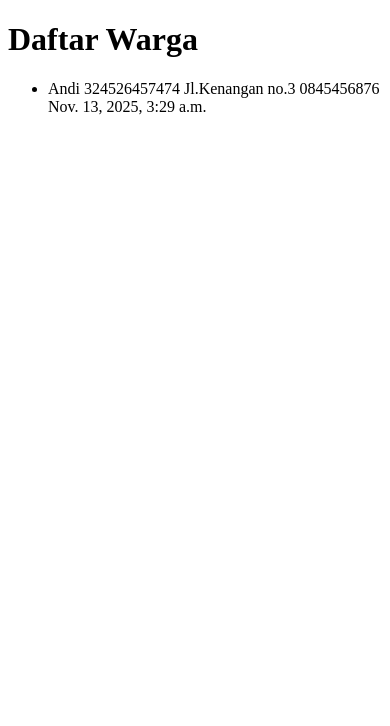
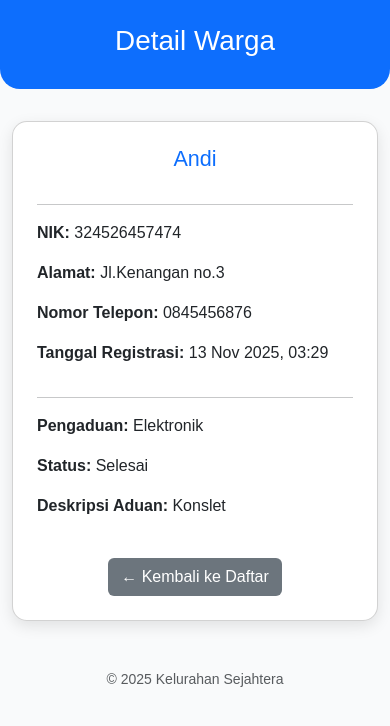
Before and after one commit to FajarRama01/FrameworkProgramming_Fajar, a Django app: page /warga/3/ in a window 390 px wide. Shown: the top 726 px of the page. Run offline with Django 5.2, Linux system fonts and the light colour scheme; data comes from the database, SQL or seed files in the repository; both versions use the stored data as it was after the commit.

Commit message:
Pertemuan_2

```diff
--- a/data_kelurahan/warga/admin.py
+++ b/data_kelurahan/warga/admin.py
@@ -1,5 +1,7 @@
 from django.contrib import admin
-from .models import Warga
+from .models import Warga, Pengaduan
 
+
+# Register your models here.
 admin.site.register(Warga)
-# Register your models here.
+admin.site.register(Pengaduan)
--- a/data_kelurahan/warga/models.py
+++ b/data_kelurahan/warga/models.py
@@ -12,3 +12,21 @@ class Warga(models.Model):
 
     def __str__(self):
         return self.nama_lengkap
+
+class Pengaduan(models.Model):
+    STATUS_CHOICES = [
+        ('BARU', 'Baru'),
+        ('DIPROSES', 'Diproses'),
+        ('SELESAI', 'Selesai'),
+    ]
+
+    judul = models.CharField(max_length=200)
+    deskripsi = models.TextField()
+    status = models.CharField(max_length=10, choices=STATUS_CHOICES, default='BARU')
+    tanggal_lapor = models.DateTimeField(auto_now_add=True)
+
+    # Relasi
+    pelapor = models.ForeignKey(Warga, on_delete=models.CASCADE, related_name='pengaduan')
+
+    def __str__(self):
+        return self.judul
--- a/data_kelurahan/warga/templates/warga/warga_detail.html
+++ b/data_kelurahan/warga/templates/warga/warga_detail.html
@@ -1,4 +1,4 @@
-<!DOCTYPE html>
+<!-- <!DOCTYPE html>
 <html>
 <head>
     <title>Daftar Warga Kelurahan</title>
@@ -15,4 +15,75 @@
         </li>
     </ul>
 </body>
+</html> -->
+
+{% load static %}
+<!DOCTYPE html>
+<html lang="id">
+<head>
+    <meta charset="UTF-8">
+    <meta name="viewport" content="width=device-width, initial-scale=1.0">
+    <title>Detail Warga - {{ object.nama_lengkap }}</title>
+    <link href="https://cdn.jsdelivr.net/npm/bootstrap@5.3.2/dist/css/bootstrap.min.css" rel="stylesheet">
+    <style>
+        body {
+            background-color: #f9fafb;
+            font-family: 'Poppins', sans-serif;
+        }
+        .card {
+            border-radius: 15px;
+            box-shadow: 0 5px 15px rgba(0,0,0,0.1);
+        }
+        .header {
+            background-color: #0d6efd;
+            color: white;
+            padding: 1.5rem 0;
+            text-align: center;
+            border-radius: 0 0 20px 20px;
+            margin-bottom: 2rem;
+        }
+        .btn-back {
+            background-color: #6c757d;
+            color: white;
+        }
+        .btn-back:hover {
+            background-color: #5a6268;
+        }
+    </style>
+</head>
+<body>
+    <div class="header">
+        <h1>Detail Warga</h1>
+    </div>
+
+    <div class="container">
+        <div class="card mx-auto p-4" style="max-width: 600px;">
+            <h4 class="mb-3 text-center text-primary">{{ object.nama_lengkap }}</h4>
+            <hr>
+            <p><strong>NIK:</strong> {{ object.nik }}</p>
+            <p><strong>Alamat:</strong> {{ object.alamat }}</p>
+            <p><strong>Nomor Telepon:</strong> {{ object.no_telepon|default:"-" }}</p>
+            <p><strong>Tanggal Registrasi:</strong> {{ object.tanggal_registrasi|date:"d M Y, H:i" }}</p>
+
+            <!-- ... (kode untuk menampilkan detail NIK, alamat, dll) ... -->
+
+            <hr>
+            {% for aduan in object.pengaduan.all %}
+            <p><strong>Pengaduan:</strong> {{ aduan.judul }}</p>
+            <p><strong>Status:</strong> {{ aduan.get_status_display }}</p>
+            <p><strong>Deskripsi Aduan:</strong> {{ aduan.deskripsi }}</p>
+            {% empty %}
+                <li>Warga ini belum pernah membuat pengaduan.</li>
+            {% endfor %}
+
+            <div class="text-center mt-4">
+                <a href="{% url 'warga-list' %}" class="btn btn-back">← Kembali ke Daftar</a>
+            </div>
+        </div>
+    </div>
+
+    <footer class="text-center mt-5 mb-3 text-muted small">
+        &copy; 2025 Kelurahan Sejahtera
+    </footer>
+</body>
 </html>
--- a/data_kelurahan/warga/urls.py
+++ b/data_kelurahan/warga/urls.py
@@ -1,8 +1,9 @@
 # warga/urls.py
 from django.urls import path
-from .views import WargaListView, WargaDetailView
+from .views import WargaListView, WargaDetailView, PengaduanListView
 
 urlpatterns = [
     path('', WargaListView.as_view(), name='warga-list'),
-    path('<int:pk>/', WargaDetailView.as_view(), name='warga-detail')
+    path('<int:pk>/', WargaDetailView.as_view(), name='warga-detail'),
+    path('pengaduan/', PengaduanListView.as_view(), name='pengaduan-list'),
 ]
--- a/data_kelurahan/warga/views.py
+++ b/data_kelurahan/warga/views.py
@@ -1,6 +1,6 @@
 from django.shortcuts import render
 from django.views.generic import ListView, DetailView
-from .models import Warga
+from .models import Warga, Pengaduan
 
 
 class WargaListView(ListView):
@@ -10,3 +10,6 @@ class WargaListView(ListView):
 
 class WargaDetailView(DetailView):
     model = Warga
+
+class PengaduanListView(ListView):
+    model = Pengaduan
```
Also changed, not shown: data_kelurahan/warga/templates/warga/pengaduan_list.html (added, +76 -0 lines), data_kelurahan/warga/templates/warga/warga_list.html (+68 -1 lines), data_kelurahan/db.sqlite3, data_kelurahan/warga/migrations/0002_pengaduan.py (added).
